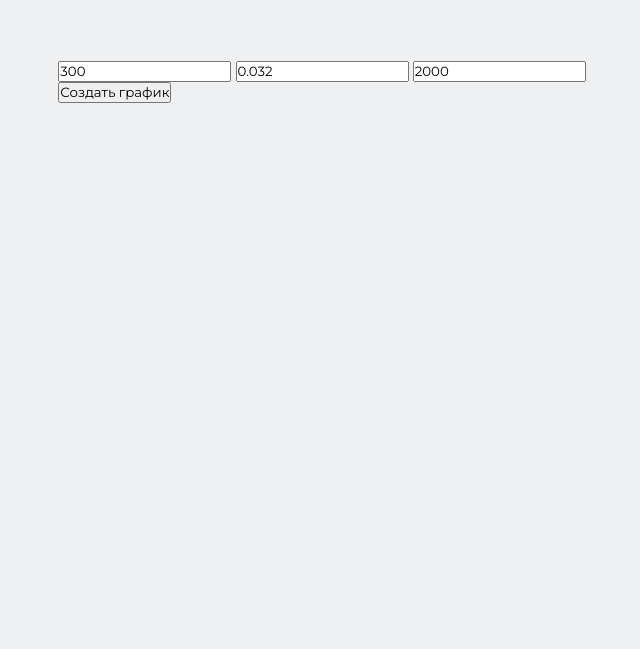
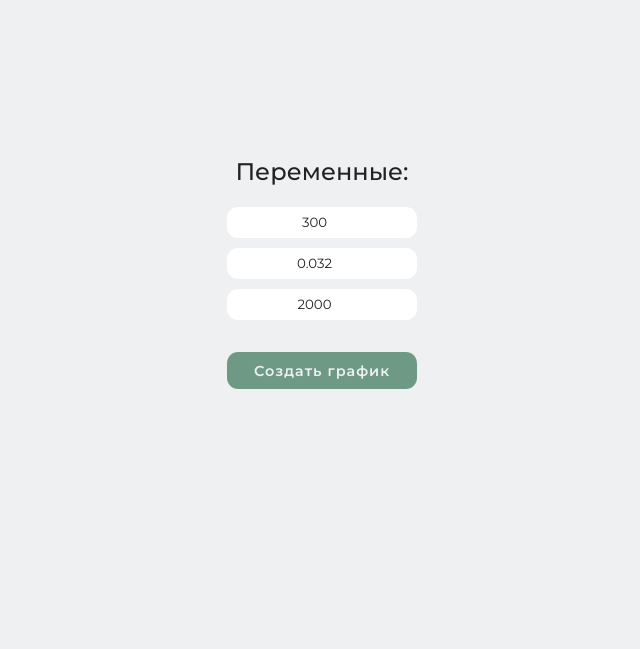
Before and after one commit to lonely43/make-chart, a website with bundled scripts: page index.html in a window 1280 px wide. Shown: the part 151-800 px from the top of the page, without its empty margins (318-958 px from the left). Built offline with nearby package versions, Linux system fonts and the light colour scheme.

Commit message:
feat: styling a whole site

```diff
--- a/index.html
+++ b/index.html
@@ -23,12 +23,16 @@
 				<p>f(v) = 4π*(M/2πRT)<sup>3/2</sup>*v<sup>2</sup>*e*(-(Mv<sup>2</sup>/2RT))</p>
 			</div>
 
+			<div class="contentBlock">
 				<div class="setting">
 					<form id="submit">
 						<div class="btns">
-						<input type="number" placeholder="Температура" required id="temp" value="300"/>
-						<input type="number" placeholder="Молярная масса" step="0.0001" required id="mass" value="0.032"/>
-						<input type="number" placeholder="Макс. скорость" required id="speed" value="2000"/>
+							<h5>Переменные:</h5>
+							<span>
+								<input type="number" placeholder="Температура" required id="temp" value="300" />
+								<input type="number" placeholder="Молярная масса" step="0.0001" required id="mass" value="0.032" />
+								<input type="number" placeholder="Макс. скорость" required id="speed" value="2000" />
+							</span>
 						</div>
 						<button type="submit">Создать график</button>
 					</form>
@@ -38,6 +42,7 @@
 					<canvas id="myChart"></canvas>
 				</div>
 			</div>
+		</div>
 
 		<script src="https://cdn.jsdelivr.net/npm/chart.js"></script>
 		<script type="module" defer src="./src/scripts/main.js"></script>
--- a/src/assets/_base.scss
+++ b/src/assets/_base.scss
@@ -18,11 +18,13 @@ body{
 #app{
    padding: 0 2rem;
    margin: 0 auto;
+
    width: 100%;
-   max-width: 1600px;
+   max-width: 1400px;
 
    display: flex;
    flex-direction: column;
+   align-items: center;
    gap: v.$blocks-gap;
 }
 
--- a/src/assets/_main.scss
+++ b/src/assets/_main.scss
@@ -15,13 +15,13 @@
    scroll-behavior: smooth;
 }
 
-@media screen and (max-width: 400px){
-   html{
-      font-size: 0.8em;
-   }
-}
-@media screen and (max-width: 280px){
-   html{
-      word-break: break-all;
-   }
-}
+// @media screen and (max-width: 400px){
+//    html{
+//       font-size: 0.8em;
+//    }
+// }
+// @media screen and (max-width: 280px){
+//    html{
+//       word-break: break-all;
+//    }
+// }
--- a/src/assets/_variables.scss
+++ b/src/assets/_variables.scss
@@ -1,9 +1,9 @@
 // light theme
-$text: #141414;
+$text: #222222;
 $background: #EEF0F2;
 $primary: #6e9a85;
-$secondary: #a9afc2;
-$accent: #9792b3;
+$secondary: #708dec;
+$accent: #f85951;
 
 // dark theme
 $dark-theme: false;
--- a/src/assets/styles/index/blocks/_chartBlock.scss
+++ b/src/assets/styles/index/blocks/_chartBlock.scss
@@ -1,5 +1,4 @@
 .chart{
    width: 100%;
-
-   margin: 0 auto;
+   display: none;
 }
--- /dev/null
+++ b/src/assets/styles/index/blocks/_contentBlock.scss
@@ -0,0 +1,12 @@
+@use './settingBlock';
+@use './chartBlock';
+
+.contentBlock{
+   width: 100%;
+
+   display: flex;
+   justify-content: stretch;
+   align-items: flex-start;
+   justify-content: center;
+   gap: 4rem;
+}
--- a/src/assets/styles/index/blocks/_hero.scss
+++ /dev/null
@@ -1,5 +0,0 @@
-.hero{
-   display: flex;
-   flex-direction: column;
-   gap: 2rem;
-}
--- /dev/null
+++ b/src/assets/styles/index/blocks/_heroBlock.scss
@@ -0,0 +1,12 @@
+@use '../../../variables' as *;
+
+.hero{
+   padding-top: 2rem;
+
+   display: flex;
+   flex-direction: column;
+   gap: 2rem;
+
+   text-align: center;
+   letter-spacing: 1px;
+}
--- /dev/null
+++ b/src/assets/styles/index/blocks/_settingBlock.scss
@@ -0,0 +1,30 @@
+@use "../ui/form";
+
+.setting {
+   width: fit-content;
+
+	transform: translateY(4rem);
+
+	form {
+      margin: 0 auto;
+      max-width: 12rem;
+		display: flex;
+		flex-direction: column;
+		gap: 2rem;
+
+		.btns {
+         width: 100%;
+			display: flex;
+			flex-direction: column;
+         align-items: center;
+			gap: 1.2rem;
+
+			span {
+            width: 100%;
+				display: flex;
+				flex-direction: column;
+				gap: 0.6rem;
+			}
+		}
+	}
+}
--- a/src/assets/styles/index/index.scss
+++ b/src/assets/styles/index/index.scss
@@ -1,5 +1,5 @@
 @use '../../main'; // global styles
 
 // blocks
-@use './blocks/chartBlock';
-@use './blocks/hero';
+@use './blocks/heroBlock';
+@use './blocks/contentBlock';
--- /dev/null
+++ b/src/assets/styles/index/ui/_form.scss
@@ -0,0 +1,54 @@
+@use "../../../variables" as *;
+
+input[type="number"] {
+	padding: 0.4rem 0.6rem;
+
+	width: 100%;
+
+	outline: none;
+	border: 0.1rem solid transparent;
+	border-radius: $border-radius;
+
+	&:focus {
+		border: 0.1rem solid $primary;
+	}
+
+	color: $text;
+	text-align: center;
+
+	position: relative;
+
+	&::before {
+		position: absolute;
+		left: 0;
+		top: 0;
+
+		background-color: red;
+
+		width: 2rem;
+		height: 2rem;
+		content: "T:";
+	}
+}
+
+button {
+	width: 100%;
+	padding: 0.6rem 1rem;
+
+	background-color: $primary;
+	font-size: 0.9em;
+	font-weight: 600;
+	color: $background;
+	letter-spacing: 1px;
+
+	outline: none;
+	border: none;
+	//  border: .1rem solid $accent;
+	border-radius: $border-radius;
+
+	cursor: pointer;
+	transition: 400ms;
+	&:hover {
+		opacity: 0.8;
+	}
+}
--- a/src/scripts/main.js
+++ b/src/scripts/main.js
@@ -8,8 +8,10 @@ document.querySelector("#submit").addEventListener(
 	(event) => {
 		event.preventDefault()
 
+
+		document.querySelector(".chart").style.display = "block"
+
 		id++
-
 		const vmax = document.querySelector("#speed").value
 		const M = document.querySelector("#mass").value
 		const T = document.querySelector("#temp").value
```
Also changed, not shown: src/assets/styles/index/index.css. Lines whose indentation alone changed are shown as unchanged.
